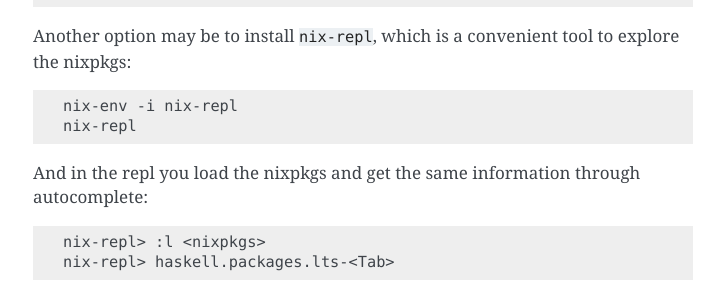
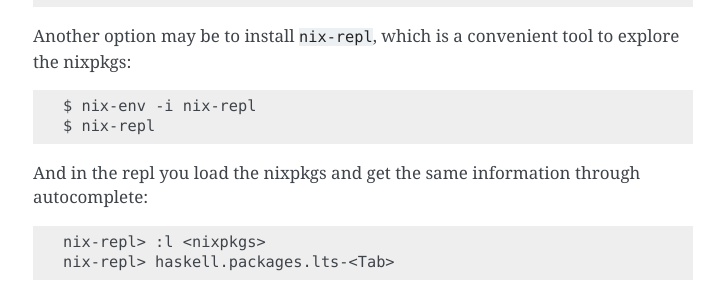
Before and after one commit to commercialhaskell/stack, a Sphinx documentation site: the page built from doc/nix_integration.md, in a window 1280 px wide and 900 px high, scrolled down 1072 px. Shown: the part 163-452 px from the top of the window, without its empty margins (387-1111 px from the left). Built offline with Sphinx 7.4.7, drawn with Linux system fonts in a browser that asks for light colours.

Commit message:
Fixed a shell command in the doc

````diff
--- a/doc/nix_integration.md
+++ b/doc/nix_integration.md
@@ -63,8 +63,8 @@ error: attribute ‘lts-3_99’ in selection path ‘haskell.packages.lts-3_99.g
 Another option may be to install `nix-repl`, which is a convenient tool to explore the nixpkgs:
 
 ```sh
-nix-env -i nix-repl
-nix-repl
+$ nix-env -i nix-repl
+$ nix-repl
 ```
 
 And in the repl you load the nixpkgs and get the same information through autocomplete:
````
